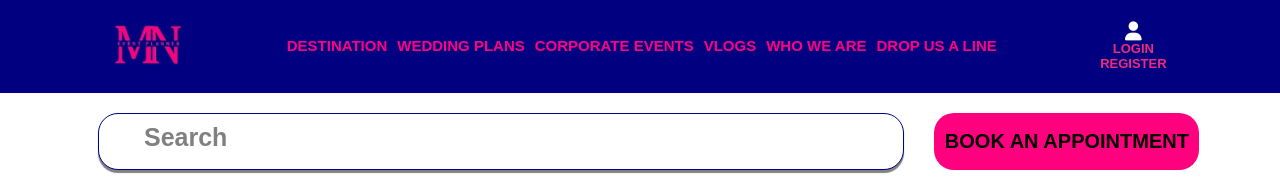
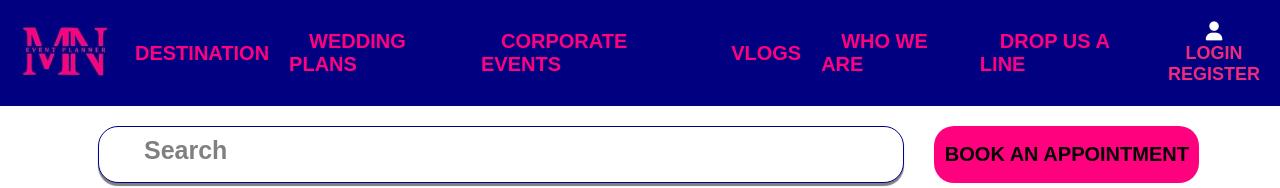
Before and after one commit to DevakiMathivarma/Event-planner, a plain HTML site: page index.html in a window 1280 px wide. Shown: the top 188 px of the page. Drawn offline with nearby package versions, Linux system fonts and the light colour scheme.

Commit message:
max-width

```diff
--- a/assets/css/index.css
+++ b/assets/css/index.css
@@ -662,8 +662,34 @@ footer {
 
 
 
-
-/* @media(max-width:1024px){
+@media(max-width:1500px){
+    .nav-links li a {
+        font-size: 20px;
+        padding: 20px;
+    }
+
+    .nav-links {
+        padding: 5px;
+    }
+
+    .container {
+        width: 100%;
+        padding: 20px;
+    }
+
+    .logo img {
+        width: 90px;
+    }
+
+    .container button {
+        font-size: 18px;
+    }
+
+    .container button i {
+        font-size: 19px;
+        ;}
+}
+@media(max-width:1024px){
     .nav-links li a {
         font-size: 15px;
         padding: 5px;
@@ -1161,9 +1187,9 @@ footer {
     .caption h2 {
         font-size: 18px;
     }
-} */
-
-@media(min-width:320px) and (max-width:767px) {
+}
+
+/* @media(min-width:320px) and (max-width:767px) {
 
     nav .container .nav-links {
         display: none;
@@ -1537,4 +1563,4 @@ footer {
         font-size: 2rem;
     }
 
-}
+} */
```
